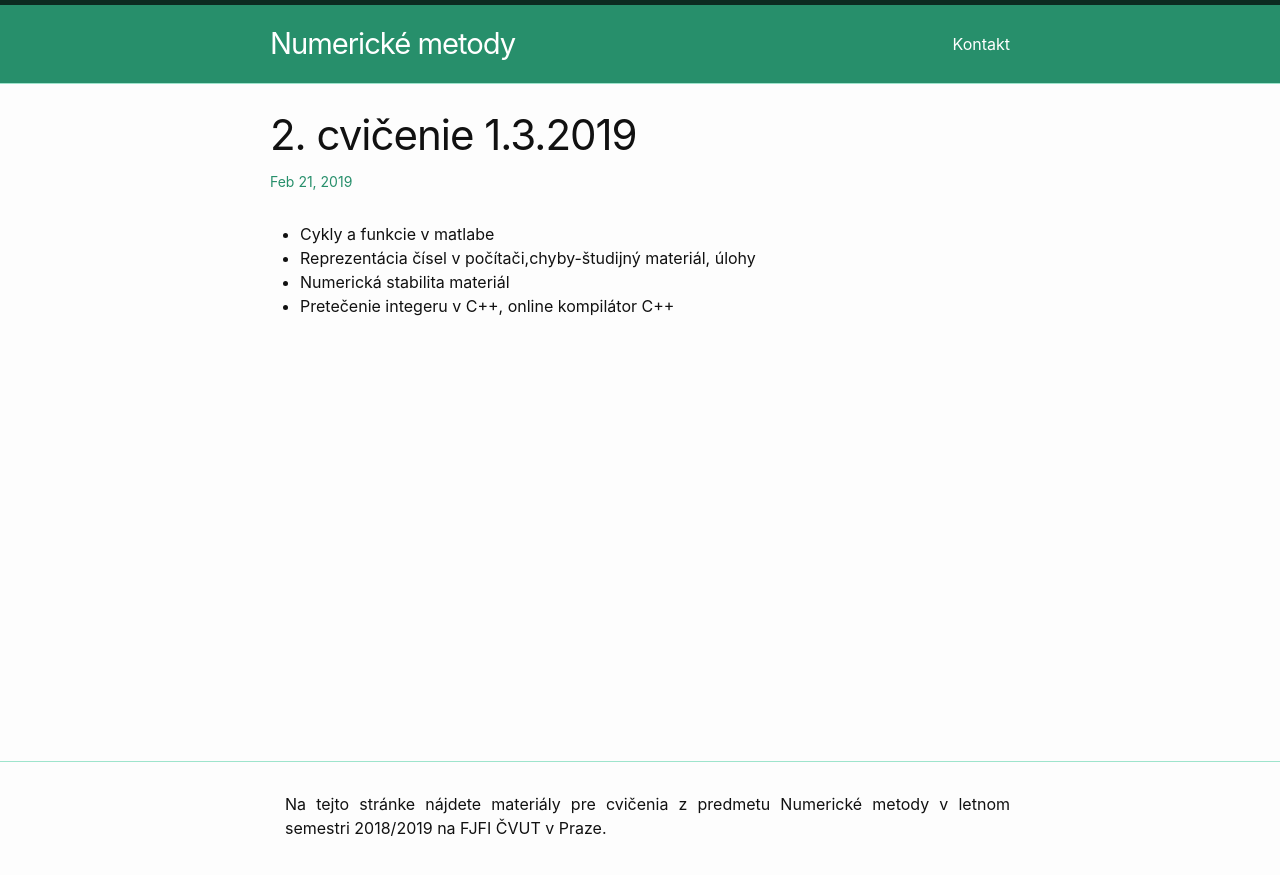
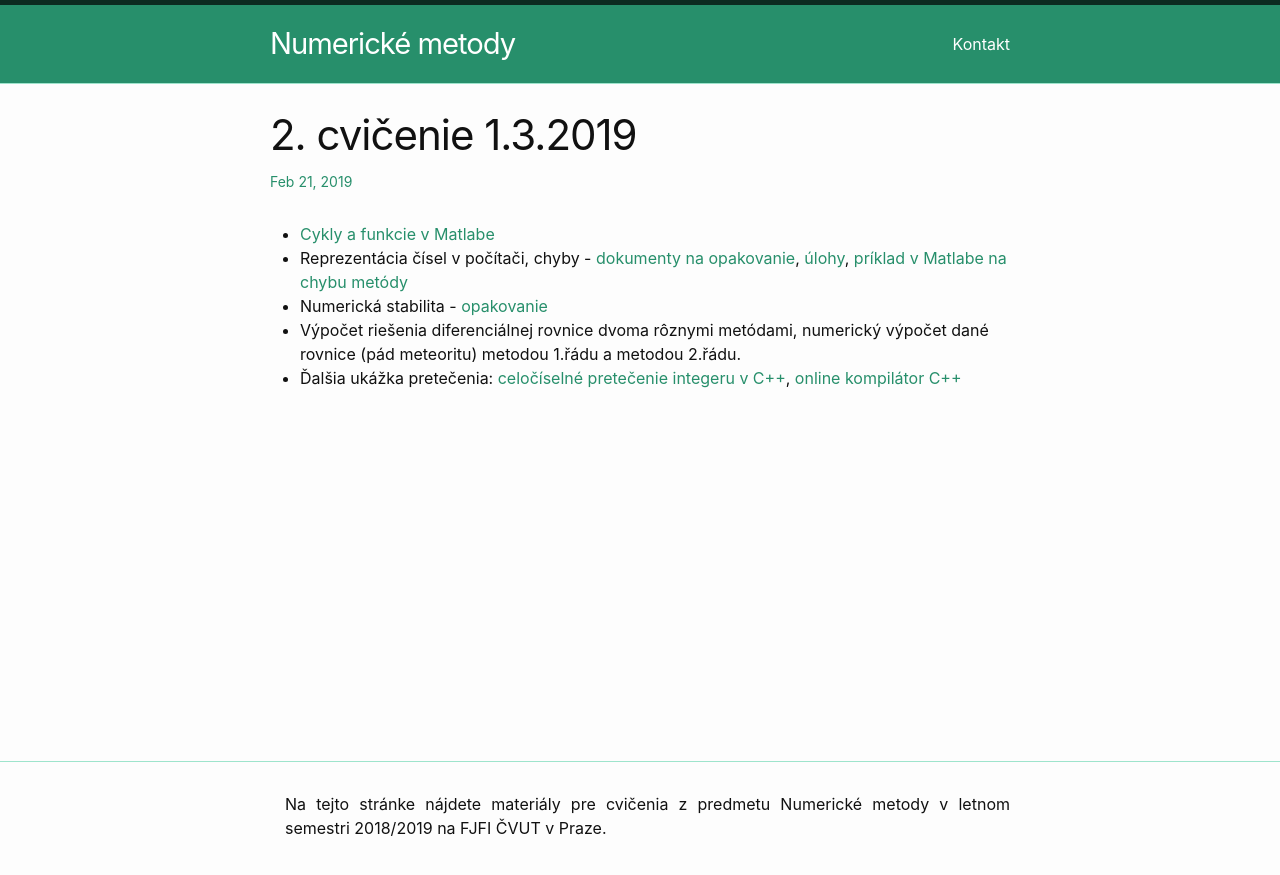
Before and after one commit to maslarova/maslarova.github.io, a Jekyll site: the page built from _posts/2019-02-27-cvicenie2.md, in a window 1280 px wide. Shown: the top 875 px of the page. Built offline with Jekyll 4.4.1, drawn with Linux system fonts in a browser that asks for light colours.

Commit message:
mobile style

```diff
--- a/_posts/2019-02-27-cvicenie2.md
+++ b/_posts/2019-02-27-cvicenie2.md
@@ -4,10 +4,11 @@ title:  "2. cvičenie 1.3.2019"
 date:   2019-02-21 13:26:13 +0100
 ---
 
-- Cykly a funkcie v matlabe
-- Reprezentácia čísel v počítači,chyby-študijný materiál, úlohy
-- Numerická stabilita materiál
-- Pretečenie integeru v C++, online kompilátor C++
+- [Cykly a funkcie v Matlabe](http://maslarova.github.io/cvicenie2/cykly.pdf)
+- Reprezentácia čísel v počítači, chyby - [dokumenty na opakovanie](http://kfe.fjfi.cvut.cz/~matysma4/nme/cv02/cviceni1a.pdf), [úlohy](http://maslarova.github.io/cvicenie2/priklady2_chyby.pdf), [príklad v Matlabe na chybu metódy](http://maslarova.github.io/cvicenie2/chyba_metody.m)
+- Numerická stabilita - [opakovanie](http://kfe.fjfi.cvut.cz/~matysma4/nme/cv02/cviceni2a.pdf)
+- Výpočet riešenia diferenciálnej rovnice dvoma rôznymi metódami, numerický výpočet dané rovnice (pád meteoritu) metodou 1.řádu a metodou 2.řádu.
+- Ďalšia ukážka pretečenia: [celočíselné pretečenie integeru v C++](http://maslarova.github.io/cvicenie2/pretecenie.cpp), [online kompilátor C++](http://www.tutorialspoint.com/compile_cpp11_online.php)
 
 
 
```
Also changed, not shown: _posts/2019-02-21-cvicenie1.md (+2 -2 lines), 3 other files.
